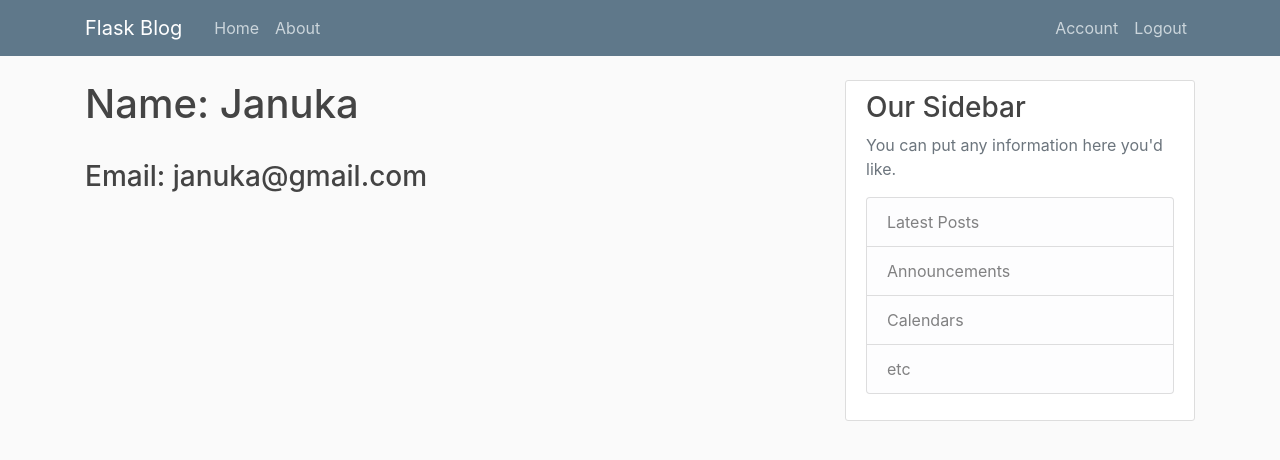
After one commit to JanukaD/sample_FlaskProject, a Flask app: page /account in a window 1280 px wide. The commit adds this page. Shown: the top 460 px of the page. Run offline with Flask 2, Linux system fonts and the light colour scheme; a user stored in the database is signed in; some libraries are stand-ins or nearby versions.

Commit message:
Create user authentication

```diff
--- a/app/routes.py
+++ b/app/routes.py
@@ -1,7 +1,8 @@
-from flask import url_for, render_template, flash, redirect
-from app import app
+from flask import url_for, render_template, flash, redirect, request
+from app import app, db, bcrypt
 from app.forms import RegistrationForm, LoginForm
 from app.models import User, Post
+from flask_login import login_user, current_user, logout_user, login_required
 
 
 posts = [
@@ -33,14 +34,42 @@ def about():
 
 @app.route('/register', methods=['GET', 'POST'])
 def register():
+    if current_user.is_authenticated:
+        return redirect(url_for('home'))
     form = RegistrationForm()
     if form.validate_on_submit():
-        flash(f'Account created for {form.username.data}!', 'success')
-        return redirect(url_for('home'))
+        hased_password = bcrypt.generate_password_hash(form.password.data).decode('utf-8')
+        user = User(username=form.username.data, email=form.email.data, password=hased_password)
+        db.session.add(user)
+        db.session.commit()
+        flash('Your account has been created! You are now be able to log in', 'success')
+        return redirect(url_for('login'))
     return render_template('register.html', title="Register", form=form)
 
 
-@app.route('/login')
+@app.route('/login', methods=['GET', 'POST'])
 def login():
+    if current_user.is_authenticated:
+        return redirect(url_for('home'))
     form = LoginForm()
+    if form.validate_on_submit():
+        user = User.query.filter_by(email=form.email.data).first()
+        if user and bcrypt.check_password_hash(user.password, form.password.data):
+            login_user(user, remember=form.remember.data)
+            next_page = request.args.get('next')
+            return redirect(next_page) if next_page else redirect(url_for('home'))
+        else:
+            flash('Login Unsuccessful! Check your email and password', 'danger')
     return render_template('login.html', title="Register", form=form)
+
+
+@app.route('/logout')
+def logout():
+    logout_user()
+    return redirect(url_for('home'))
+
+
+@app.route('/account')
+@login_required
+def account():
+    return render_template('account.html', title="Account")
--- /dev/null
+++ b/app/templates/account.html
@@ -0,0 +1,5 @@
+{% extends "layout.html" %}
+{% block content %}
+    <h1>Name: {{ current_user.username }}</h1><br>
+    <h3>Email: {{ current_user.email }}</h3>
+{% endblock content %}
--- a/app/templates/layout.html
+++ b/app/templates/layout.html
@@ -31,8 +31,13 @@
                 </div>
                 <!-- Navbar Right Side -->
                 <div class="navbar-nav">
-                    <a class="nav-item nav-link" href="{{ url_for ('login') }}">Login</a>
-                    <a class="nav-item nav-link" href="{{ url_for ('register') }}">Register</a>
+                    {% if current_user.is_authenticated %}
+                        <a class="nav-item nav-link" href="{{ url_for ('account') }}">Account</a>
+                        <a class="nav-item nav-link" href="{{ url_for ('logout') }}">Logout</a>
+                    {% else %}
+                        <a class="nav-item nav-link" href="{{ url_for ('login') }}">Login</a>
+                        <a class="nav-item nav-link" href="{{ url_for ('register') }}">Register</a>
+                    {% endif %}
                 </div>
             </div>
         </div>
```
Also changed, not shown: app/__init__.py (+6 -2 lines), app/forms.py (+13 -1 lines), app/models.py (+9 -1 lines), app/site.db.
